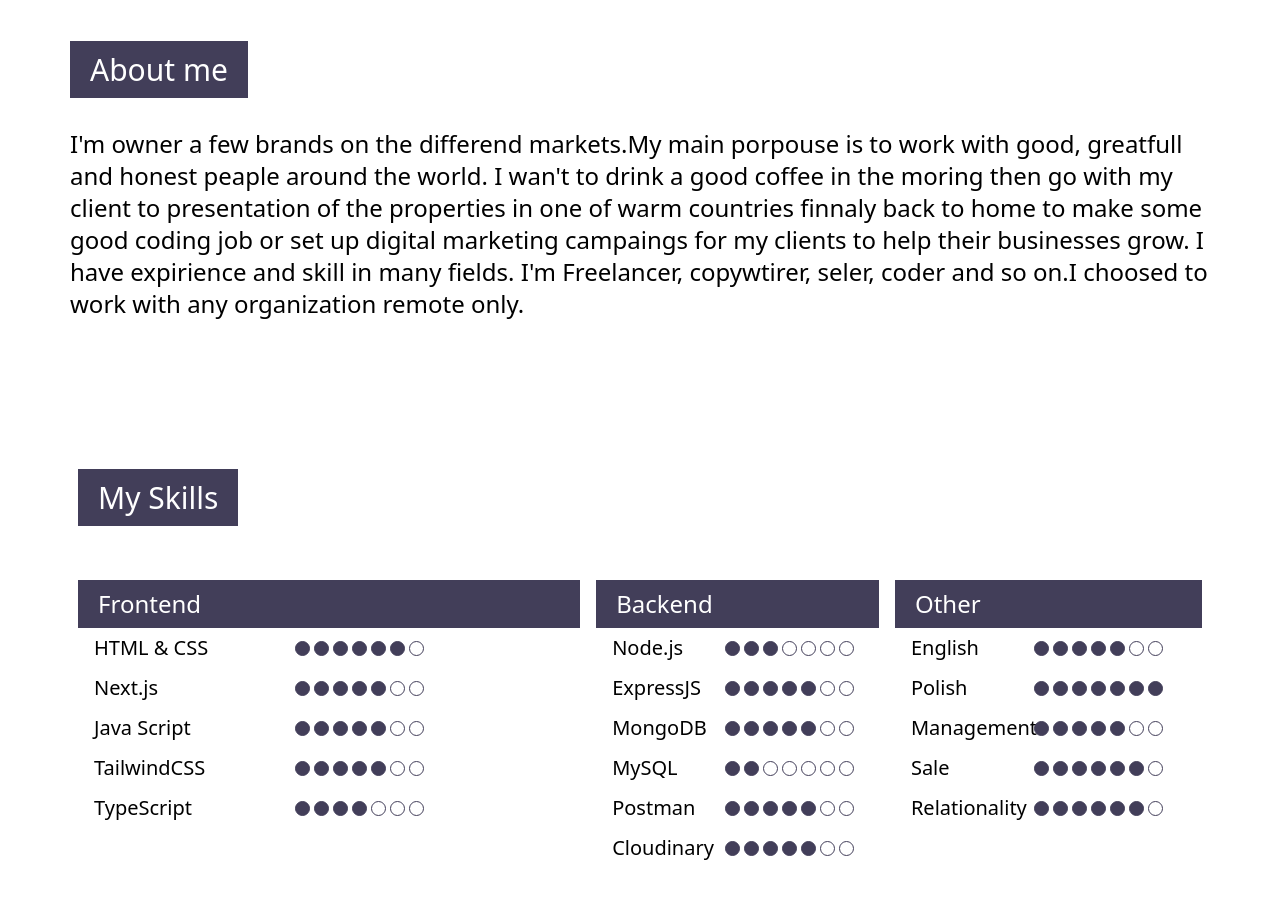
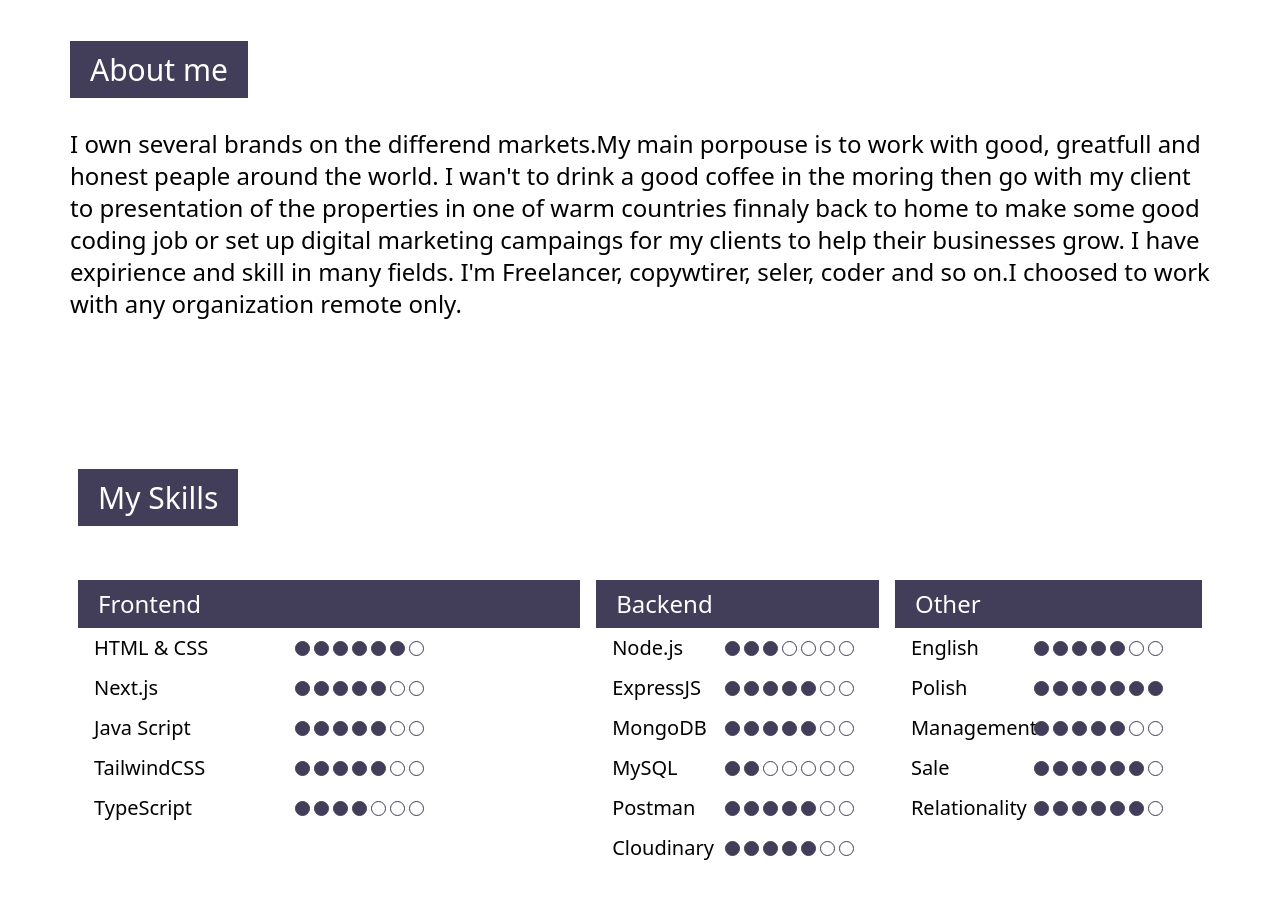
Before and after one commit to Marlonbrando3/braveagency, a Next.js app: page / in a window 1280 px wide. Shown: the part 780-1678 px from the top of the page. Built offline with nearby package versions, Linux system fonts and the light colour scheme.

Commit message:
first commit

```diff
--- a/components/aboutme.tsx
+++ b/components/aboutme.tsx
@@ -7,7 +7,7 @@ export default function Aboutme() {
       <div className='lg:w-[1140px] mx-auto lg:px-0 px-3'>
           <div className='my-20'>
               <span className='bg-[#423e59] text-3xl py-2 px-5 text-white'>About me</span>
-              <p className='mt-10 text-2xl pb-20 font-[300]'>I&apos;m owner a few brands on the differend markets.My main porpouse is to work with good, greatfull and honest peaple around the world. I wan&apos;t to drink a good coffee in the moring then go with my client to presentation of the properties in one of warm countries finnaly back to home to make some good coding job or set up digital marketing campaings for my clients to help their businesses grow. I have expirience and skill in many fields. I&apos;m Freelancer, copywtirer, seler, coder and so on.I choosed to work with any organization remote only. </p>
+              <p className='mt-10 text-2xl pb-20 font-[300]'>I own several brands on the differend markets.My main porpouse is to work with good, greatfull and honest peaple around the world. I wan&apos;t to drink a good coffee in the moring then go with my client to presentation of the properties in one of warm countries finnaly back to home to make some good coding job or set up digital marketing campaings for my clients to help their businesses grow. I have expirience and skill in many fields. I&apos;m Freelancer, copywtirer, seler, coder and so on.I choosed to work with any organization remote only. </p>
           </div>
           </div>
     </>
```
